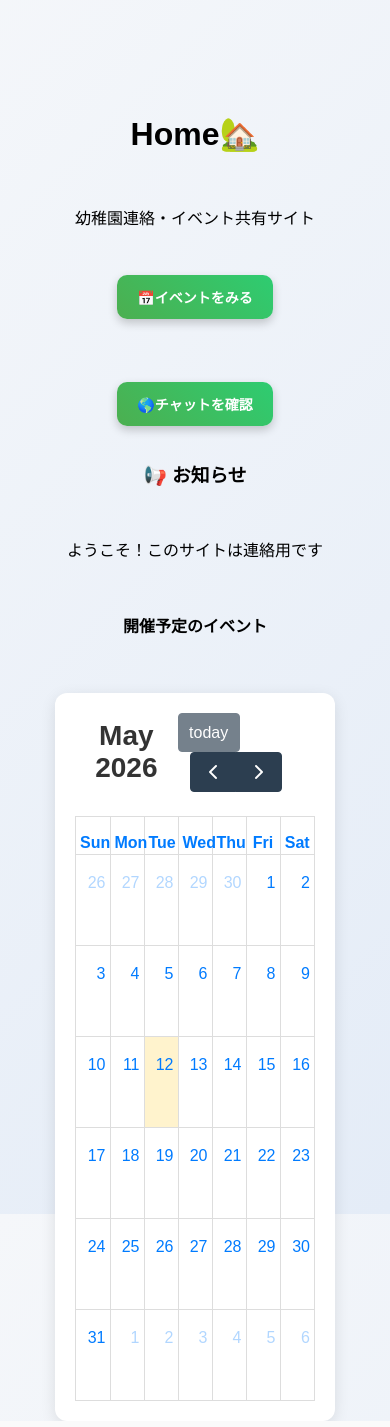
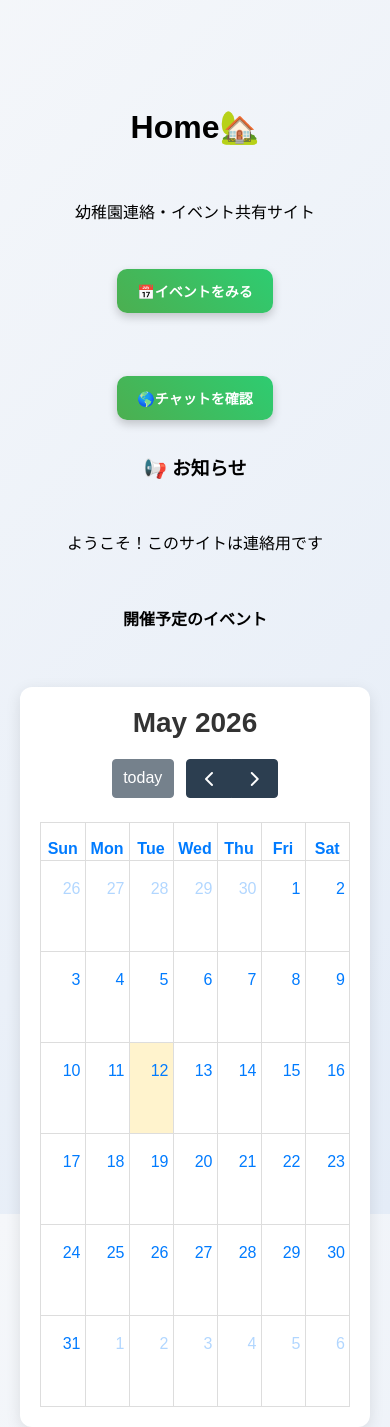
Before and after one commit to takuma00-ai/y-contact-, a Flask app: page /home in a window 390 px wide. Shown: the part 88-1515 px from the top of the page. Run offline with Flask 3, Linux system fonts and the light colour scheme; a user stored in the database is signed in; data that the repository does not hold is empty; some libraries are stand-ins or nearby versions.

Commit message:
calendar

```diff
--- a/static/style.css
+++ b/static/style.css
@@ -10,6 +10,16 @@
         padding:10px;
         /*margin-top:20px;
         border-radius:10px;*/
+    }
+    .fc{
+        font-size:12px;
+    }
+    .fc-toolbar{
+        flex-direction:column;
+        gap:10px;
+    }
+    .fc-daygrid-day{
+        height:60px !important;
     }
     .nav-right a{
         font-size:14px;
@@ -101,6 +111,13 @@ h2{
         opacity:1;
         transform:translateY(0);
     }
+}
+
+.fc{
+    width:100% !important;
+}
+.fc-view-harness{
+    height:auto !important;
 }
 #calendar{
     width:80%;
--- a/templates/home.html
+++ b/templates/home.html
@@ -76,6 +76,7 @@
             const calendar = new FullCalendar.Calendar(calendarEl, {
                 initialView: "dayGridMonth",
                 height:"auto",
+                aspectRatio:0.8,
 
                 events: [
                     {% for event in events %}
```
